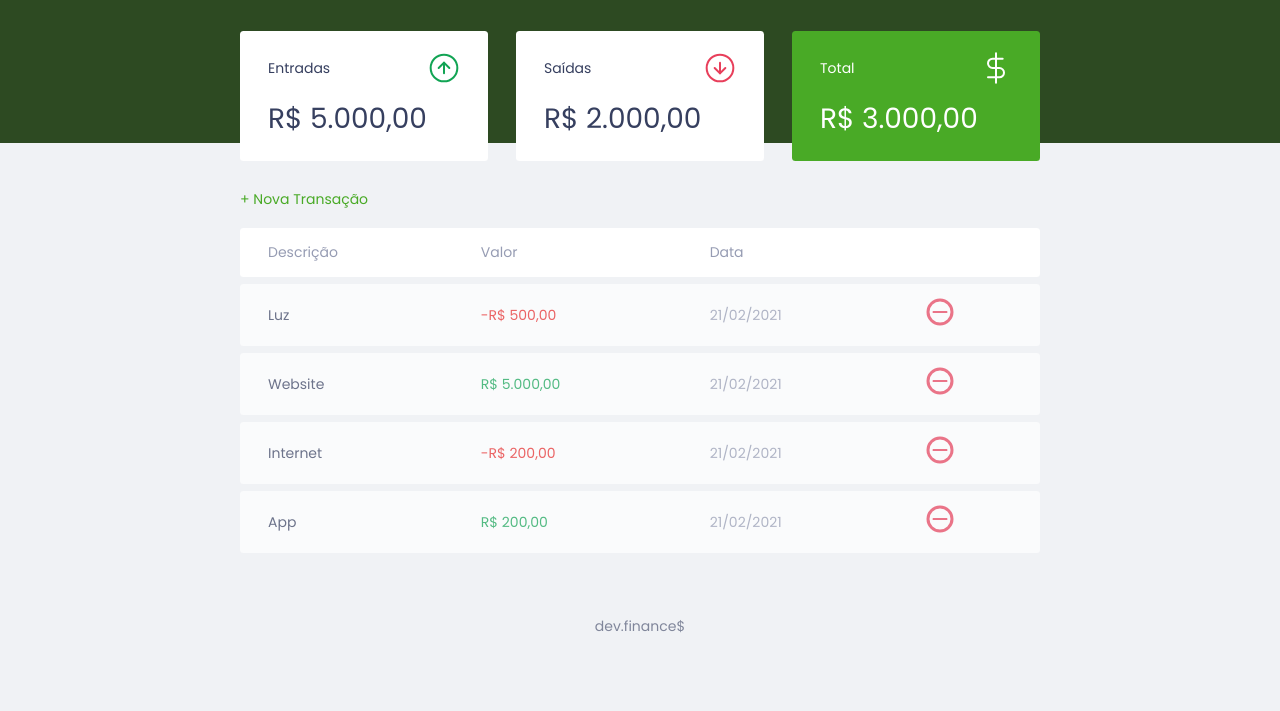
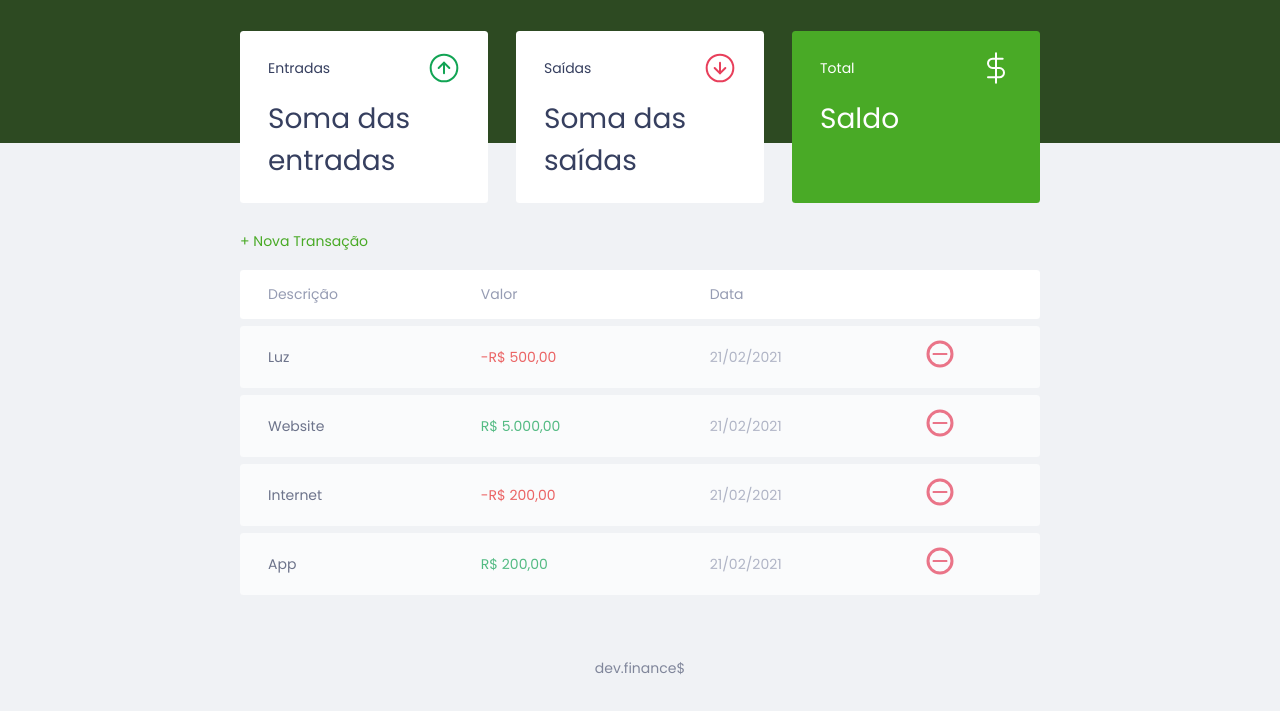
Before and after one commit to angelicaalbuquerque/maratona-discover-01_rocketseat, a plain HTML site: page index.html in a window 1280 px wide. Shown: the part 55-766 px from the top of the page. Drawn offline with Linux system fonts and the light colour scheme.

Commit message:
updateBalance

```diff
--- a/index.html
+++ b/index.html
@@ -26,7 +26,7 @@
             <span>Entradas</span>
             <img src="assets/income.svg" alt="imagem de entradas">
           </h3>
-          <p>R$ 5.000,00</p>
+          <p id="incomeDisplay">R$ 5.000,00</p>
         </div>
 
         <div class="card">
@@ -34,7 +34,7 @@
             <span>Saídas</span>
             <img src="assets/expense.svg" alt="imagem de entradas">
           </h3>
-          <p>R$ 2.000,00</p>
+          <p id="expenseDisplay">R$ 2.000,00</p>
         </div>
 
         <div class="card total">
@@ -42,7 +42,7 @@
             <span>Total</span>
             <img src="assets/total.svg" alt="imagem de entradas">
           </h3>
-          <p>R$ 3.000,00</p>
+          <p id="totalDisplay">R$ 3.000,00</p>
         </div>
       </section>
 
--- a/script.js
+++ b/script.js
@@ -62,6 +62,7 @@ const DOM = {
 
     DOM.transactionsContainer.appendChild(tr)
   },
+
   innerHTMLTransaction(transaction) {
     const CSSclass = transaction.amount > 0 ? "income" : "expense"
 
@@ -76,6 +77,18 @@ const DOM = {
         </td>
     `
     return html
+  },
+
+  updateBalance() {
+    document
+      .getElementById('incomeDisplay')
+      .innerHTML = "Soma das entradas"
+    document
+      .getElementById('expenseDisplay')
+      .innerHTML = "Soma das saídas"
+    document
+      .getElementById('totalDisplay')
+      .innerHTML = "Saldo"
   }
 }
 
@@ -99,3 +112,5 @@ const Utils = {
 transactions.forEach(function(transaction) {
   DOM.addTransaction(transaction)
 })
+
+DOM.updateBalance()
```
